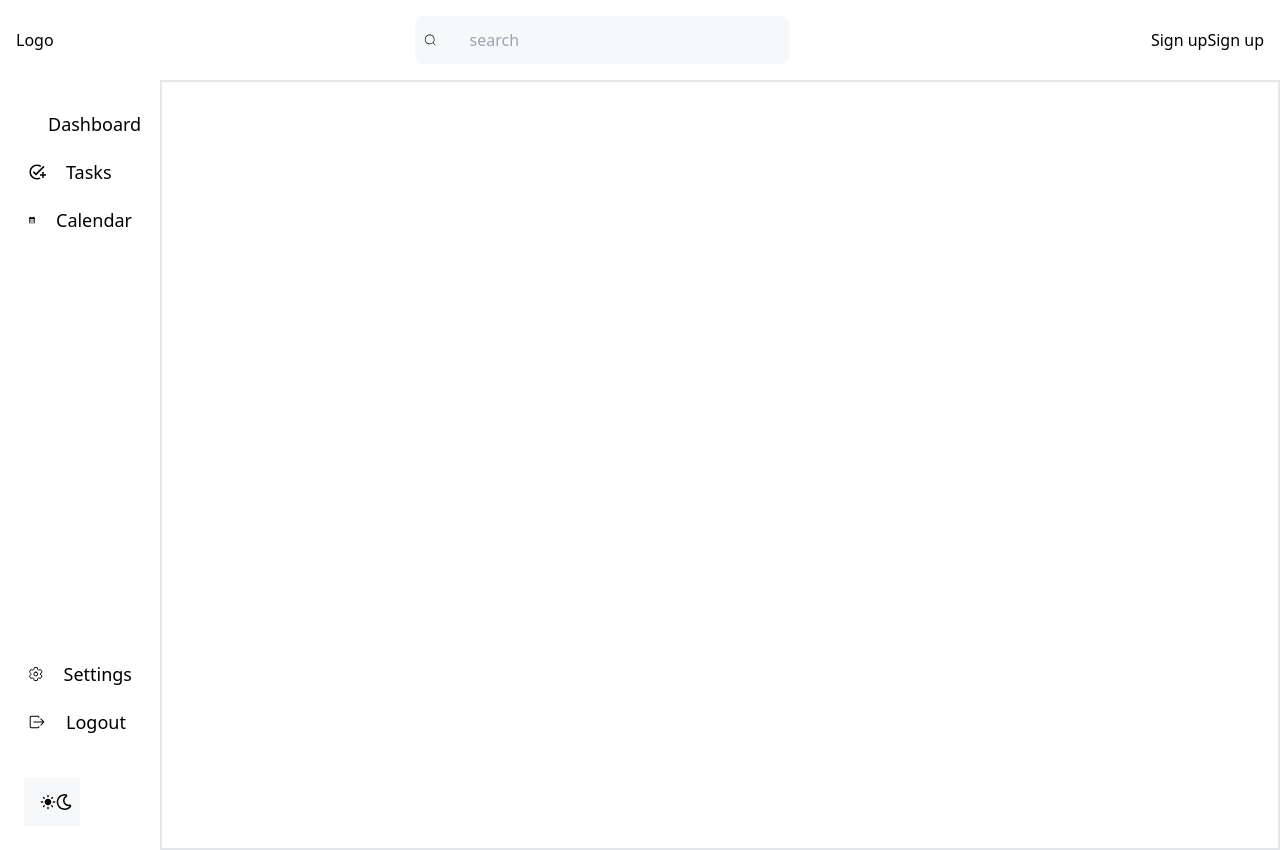
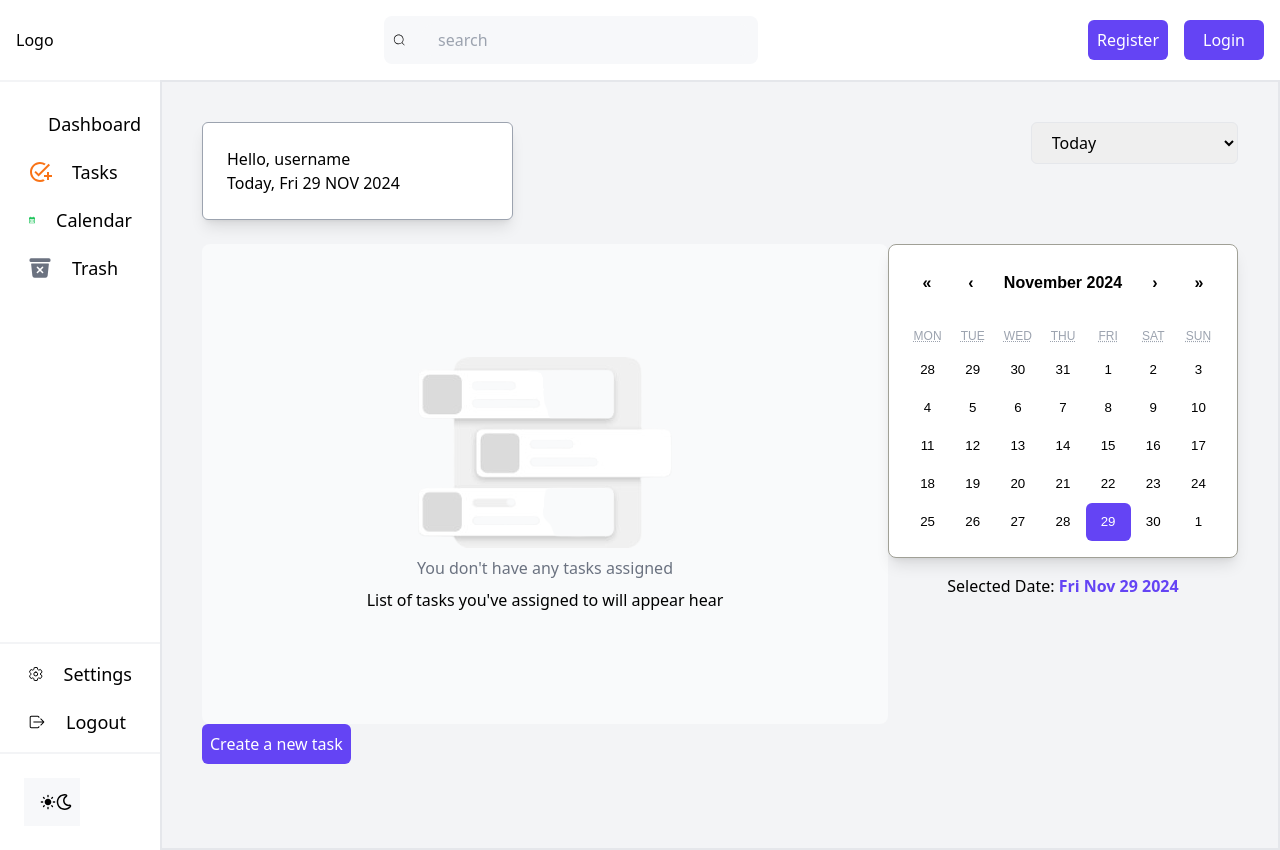
Before and after one commit to fanelob46/Track-Daily, a React (Vite) app in the folder frontend/: page /dashboard in a window 1280 px wide. Built offline with nearby package versions, Linux system fonts and the light colour scheme; sample sign-in values are in the browser's storage.

Commit message:
user dashboard

```diff
--- a/frontend/src/App.tsx
+++ b/frontend/src/App.tsx
@@ -13,6 +13,7 @@ import MainLayout from "./layouts/MainLayout";
 
 function App() {
   return (
+    <div className="bg-gray-100">
     <Router>
       <Routes>
         {/* Public Routes */}
@@ -34,6 +35,7 @@ function App() {
         </Route>
       </Routes>
     </Router>
+    </div>
   );
 }
 
--- a/frontend/src/components/AddTaskUI.tsx
+++ b/frontend/src/components/AddTaskUI.tsx
@@ -1,17 +1,25 @@
+import Button from "./Button";
+
 const AddTaskUI = () => {
-  const openAddUI = () => {
-    console.log("Open UI");
-  };
+  // const openAddUI = () => {
+  //   console.log("Open UI");
+  // };
+
+  const handleAdd = () => {
+
+  }
   return (
-    <div
-      className="border w-fit p-10 cursor-pointer hover:scale-[1.02] hover:bg-gray-100"
-      onClick={openAddUI}
-    >
+    <div className="w-[70%] h-[60vh]">
+    <div className="bg-gray-50 p-4 flex flex-col justify-center items-center space-y-2 rounded-lg h-full">
       <img
-        className="scale-150 mx-auto  hover:bg-gray-100"
-        src="AddTaskUI.svg"
+        className=""
+        src="emptyy.png"
         alt=""
       />
+      <p className="text-gray-500">You don't have any tasks assigned</p>
+      <p>List of tasks you've assigned to will appear hear</p>
+    </div>
+    <Button name={"Create a new task"} buttonFunction={handleAdd} />
     </div>
   );
 };
--- a/frontend/src/components/Calendar.tsx
+++ b/frontend/src/components/Calendar.tsx
@@ -7,7 +7,7 @@ const MyCalendar: React.FC = () => {
   const [date, setDate] = useState<Date>(new Date());
 
   return (
-    <div className="flex flex-col items-center p-4">
+    <div className="flex flex-col items-center">
       {/* <h1 className="text-2xl font-bold mb-4">React Calendar</h1> */}
       <Calendar
         onChange={setDate}
--- a/frontend/src/components/DateFilter.tsx
+++ b/frontend/src/components/DateFilter.tsx
@@ -19,9 +19,9 @@ const FilterDropdown: React.FC = () => {
 //   }, [selectedFilter, onFilterChange]);
 
   return (
-    <div className="relative inline-block">
+    <div className="relative inline-block w-[20%]">
       <select
-        className="px-4 py-2 border rounded-md focus:outline-none focus:ring-2 focus:ring-blue-500"
+        className="px-4 py-2 border rounded-md focus:outline-none focus:ring-2 focus:ring-blue-500 w-full"
         value={selectedFilter}
         onChange={(e) => setSelectedFilter(e.target.value)}
       >
--- a/frontend/src/components/Navbar.tsx
+++ b/frontend/src/components/Navbar.tsx
@@ -1,6 +1,10 @@
 import { CiSearch } from "react-icons/ci";
+import Button from "./Button";
 
 export default function Navbar() {
+  const handleSignUp = () =>{
+
+  };
   return (
     <nav className="flex justify-between p-4 bg-[var(--primary-color)] items-center col-span-full h-20">
       <div>Logo</div>
@@ -12,9 +16,9 @@ export default function Navbar() {
           className="border-none h-full bg-[var(--secondary-color)] w-full"
         ></input>
       </div>
-      <div className="flex">
-        <p>Sign up</p>
-        <p>Sign up</p>
+      <div className="flex gap-4">
+        <Button name={"Register"} buttonFunction={handleSignUp}/>
+        <Button name={"Login"} buttonFunction={handleSignUp}/>
       </div>
     </nav>
   );
--- a/frontend/src/components/Sidebar.tsx
+++ b/frontend/src/components/Sidebar.tsx
@@ -4,7 +4,7 @@ import {
   MdCalendarMonth,
   MdLightMode,
 } from "react-icons/md";
-import { IoSettingsOutline } from "react-icons/io5";
+import { IoSettingsOutline, IoTrashBin } from "react-icons/io5";
 import { IoIosLogOut } from "react-icons/io";
 import { FaRegMoon } from "react-icons/fa";
 
@@ -14,38 +14,47 @@ export default function Sidebar() {
       <div className="space-y-[2px]">
         <div className="space-y-5 p-7 h-[70vh] bg-[var(--primary-color)]  text-lg mt-[2px]">
           <a
-            href="#"
-            className="hover:text-[var(--accent)] hover:font-semibold flex items-center gap-5"
+            href="/dashboard"
+            className="hover:font-semibold flex items-center gap-5"
           >
-            <MdDashboardCustomize />
+            <MdDashboardCustomize className="text-[var(--accent)] size-6" />
             <p>Dashboard</p>
           </a>
           <a
-            href="#"
-            className="hover:text-[var(--accent)] hover:font-semibold flex items-center gap-5"
+            href="/tasks"
+            className="hover:font-semibold flex items-center gap-5"
           >
-            <MdOutlineAddTask />
+            <MdOutlineAddTask className="text-orange-500 size-6" />
             <p>Tasks</p>
           </a>
           <a
-            href="#"
-            className="hover:text-[var(--accent)] hover:font-semibold flex items-center gap-5"
+            href="/calendar"
+            className="hover:font-semibold flex items-center gap-5"
           >
-            <MdCalendarMonth />
+            <MdCalendarMonth className="text-green-500 font-bold size-6" />
             <p>Calendar</p>
           </a>
+          <div>
+          <a
+            href="/trash"
+            className="hover:font-semibold flex items-center gap-5"
+          >
+            <IoTrashBin className="text-gray-500 font-bold size-6" />
+            <p>Trash</p>
+          </a>
+          </div>
         </div>
         <div className="space-y-5 p-7 bg-[var(--primary-color)]  text-lg py-4">
           <a
             href="#"
-            className="hover:text-[var(--accent)] hover:font-semibold flex items-center gap-5"
+            className="hover:font-semibold flex items-center gap-5"
           >
             <IoSettingsOutline />
             <p>Settings</p>
           </a>
           <a
             href="#"
-            className="hover:text-[var(--accent)] hover:font-semibold flex items-center gap-5"
+            className="hover:font-semibold flex items-center gap-5"
           >
             <IoIosLogOut />
             <p>Logout</p>
--- /dev/null
+++ b/frontend/src/components/TagFilter.tsx
@@ -0,0 +1,9 @@
+import React from 'react'
+
+export const TagFilter = () => {
+  return (
+    <div>
+
+    </div>
+  )
+}
--- a/frontend/src/components/UserInfo.tsx
+++ b/frontend/src/components/UserInfo.tsx
@@ -1,4 +1,4 @@
-import React from "react";
+// import React from "react";
 
 const UserInfo = () => {
   const getCurrentDate = () => {
@@ -17,7 +17,7 @@ const UserInfo = () => {
   };
 
   return (
-    <div className="border border-gray-400 p-6 max-w-md mx-auto bg-white shadow-lg rounded-md">
+    <div className="border border-gray-400 p-6 bg-white shadow-lg rounded-md w-[30%]">
       <h1>Hello, {"username"}</h1>
       <h1>Today, {getCurrentDate()}</h1>
     </div>
--- a/frontend/src/pages/CalendarPage.tsx
+++ b/frontend/src/pages/CalendarPage.tsx
@@ -1,7 +1,10 @@
 import React from 'react'
+import Calendar from "../components/Calendar"
 
 export const CalendarPage = () => {
   return (
-    <div>CalendarPage</div>
+    <div className='p-10'>
+      <Calendar/>
+    </div>
   )
 }
--- a/frontend/src/pages/TasksPage.tsx
+++ b/frontend/src/pages/TasksPage.tsx
@@ -1,7 +1,18 @@
-import React from 'react'
+// import React from 'react'
+import FilterDropdown from '../components/DateFilter'
+import UserInfo from '../components/UserInfo'
+// import TaskCard from '../components/TaskCard'
 
 export const TasksPage = () => {
   return (
-    <div>TasksPage</div>
+    <div className='p-10'>
+        <div className="flex justify-between">
+            <UserInfo/>
+            <FilterDropdown/>
+          </div>
+          <div>
+            {/* <TaskCard/> */}
+          </div>
+    </div>
   )
 }
--- a/frontend/src/pages/UserDashboard.tsx
+++ b/frontend/src/pages/UserDashboard.tsx
@@ -1,3 +1,20 @@
+import Calendar from "../components/Calendar";
+import AddTaskUI from "../components/AddTaskUI";
+import FilterDropdown from "../components/DateFilter";
+import UserInfo from "../components/UserInfo";
+
 export const UserDashboard = () => {
-  return <div></div>;
+  return <div className="p-10">
+          <div className="flex justify-between">
+            <UserInfo/>
+            <FilterDropdown/>
+          </div>
+          <div className="flex justify-between pt-6 h-[70vh]">
+          <AddTaskUI/>
+          <div className="">
+            <Calendar/>
+          </div>
+          </div>
+
+  </div>;
 };
```
Also changed, not shown: frontend/public/empty.png (added), frontend/public/emptyy.png (added).
